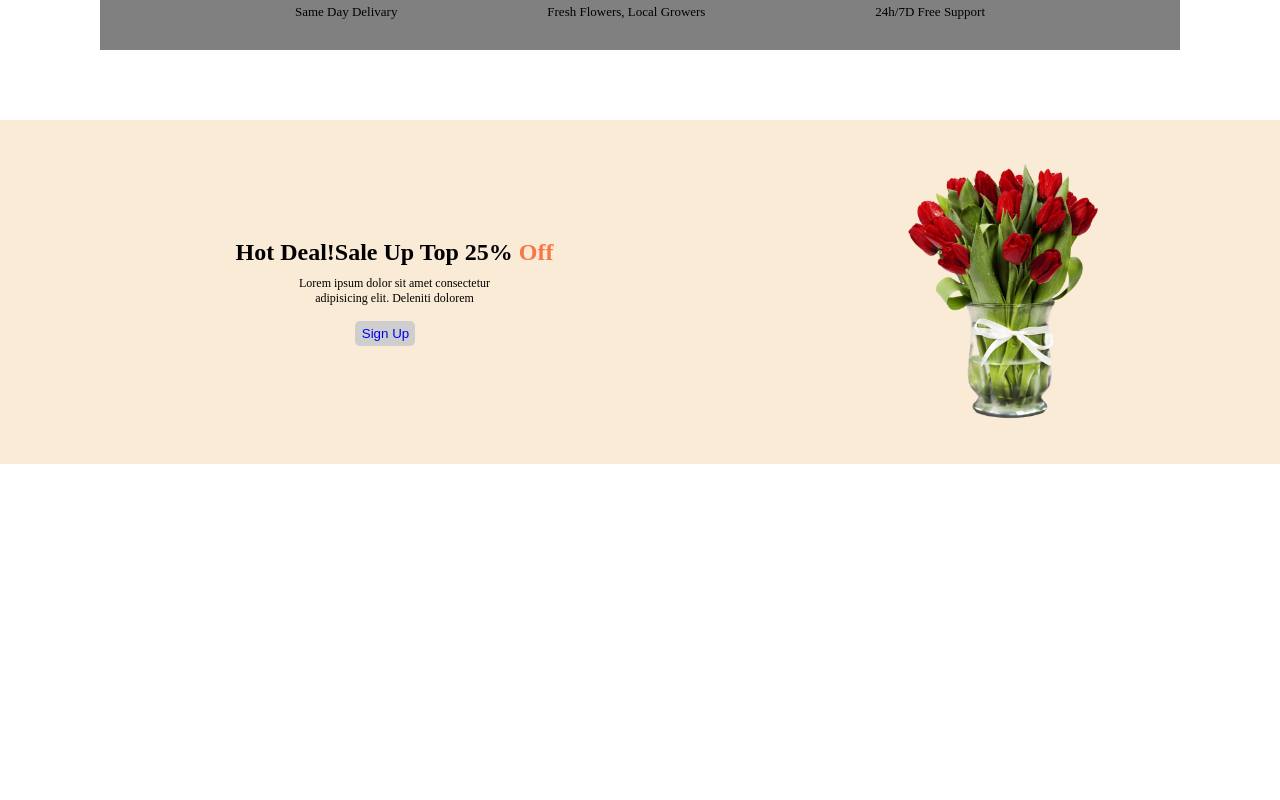
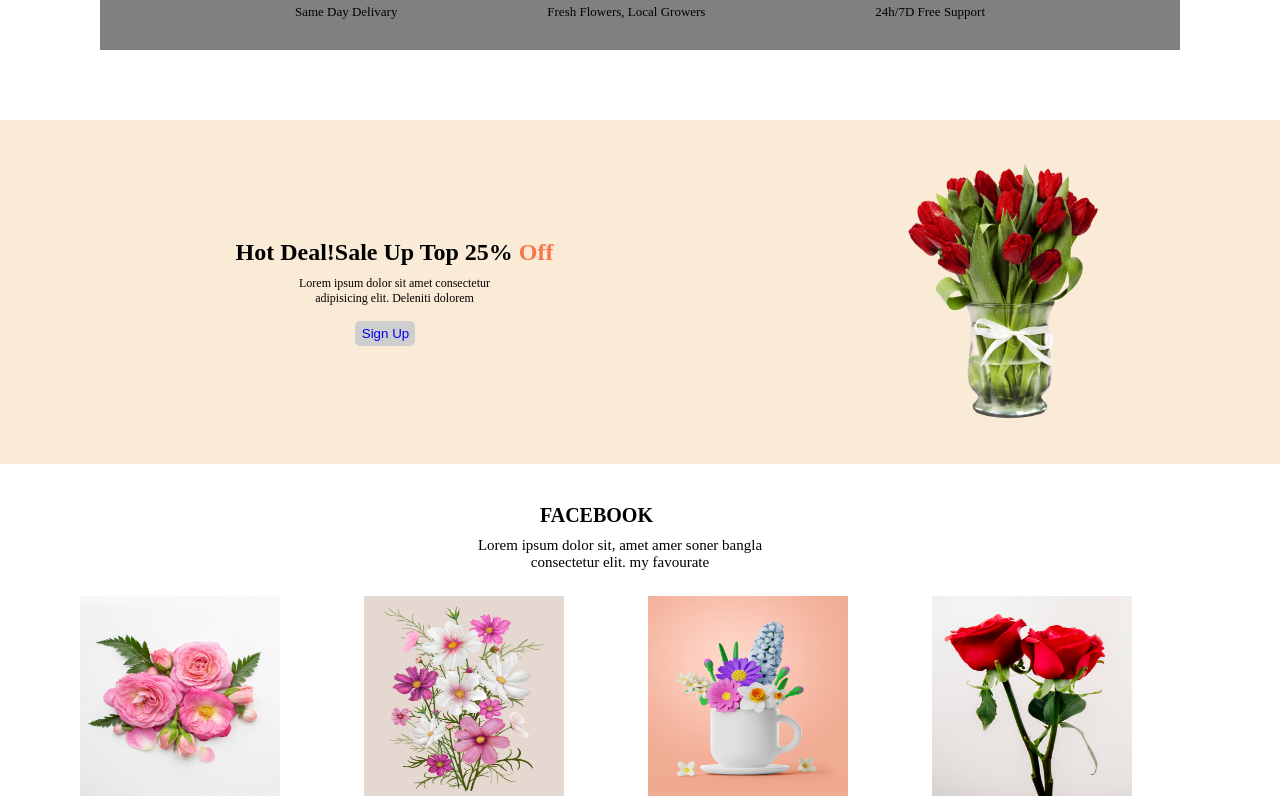
Before and after one commit to siyam79/flower-shop-assignment, a plain HTML site: page index.html in a window 1280 px wide. Shown: the part 879-1679 px from the top of the page. Before the commit the page ends 1343 px from the top, so only its background shows below. Drawn offline with Linux system fonts and the light colour scheme.

Commit message:
section image added

```diff
--- a/index.html
+++ b/index.html
@@ -61,6 +61,19 @@
 
                         <img class="midtarm-img" src="./Flower Asset/pngwing 8.png" alt="#">
                         </div>
+                    </div>
+
+                    <div class="section">
+                        <div class="section-title">
+                        <h3 class="section-title">FACEBOOK</h3><P class="section-paragrap">Lorem ipsum dolor sit, amet  amer soner bangla<br>consectetur elit. my favourate<b/P>
+                    </div>
+                        <img class="section-img1" src="./Flower Asset/Flower 01.png" alt="#">
+                        <img class="section-img1" src="./Flower Asset/Rectangle 4.png" alt="3">
+                        <img class="section-img1" src="./Flower Asset/Rectangle 5.png" alt="#">
+                        <img class="section-img1" src="./Flower Asset/Rectangle 6.png" alt="#">
+
+
+                    </div>
 
 
 
--- a/style.css
+++ b/style.css
@@ -231,3 +231,34 @@
     text-decoration: none;
 
 }
+.section-img{
+    width:220px;
+    height: 220px;
+    align-items: center;
+    margin-left: 70px;
+    padding-left:1px;
+
+}
+.section-title{
+    margin-top: 10px;
+    margin-left:260px;
+     padding:10px;
+    font-size: 20px;
+    font-family: 'Times New Roman', Times, serif;
+
+
+}
+.section-paragrap{
+     margin-right:300px;
+     font-size: 15px;
+     margin-bottom: 15px;
+    text-align:center;
+}
+.section-img1{
+     margin-left: 80px;
+    width: 200px;
+    height: 200px;
+    padding-right: 30 px;
+    justify-content:space-around;
+    align-items: center;
+ }
```
